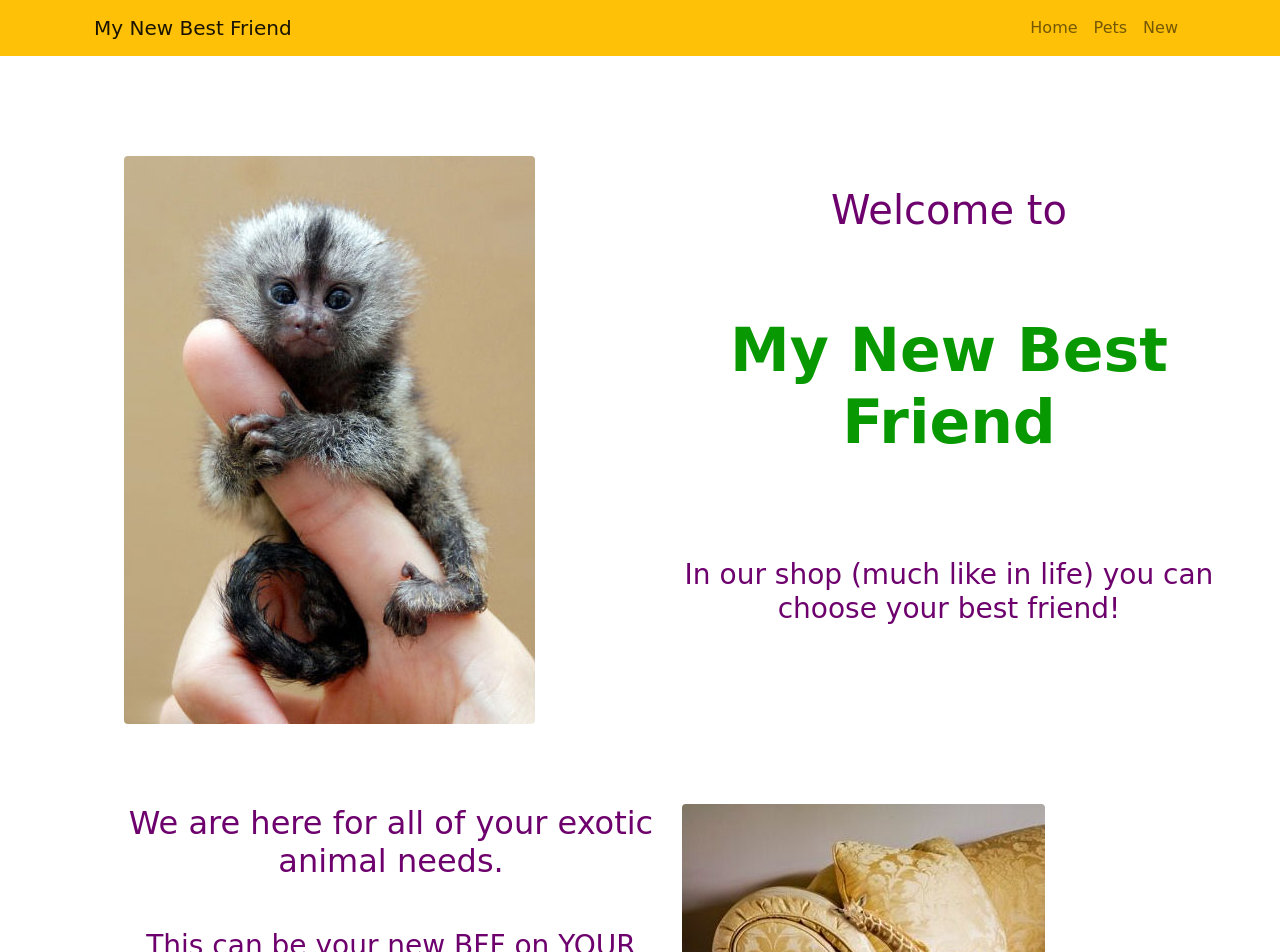
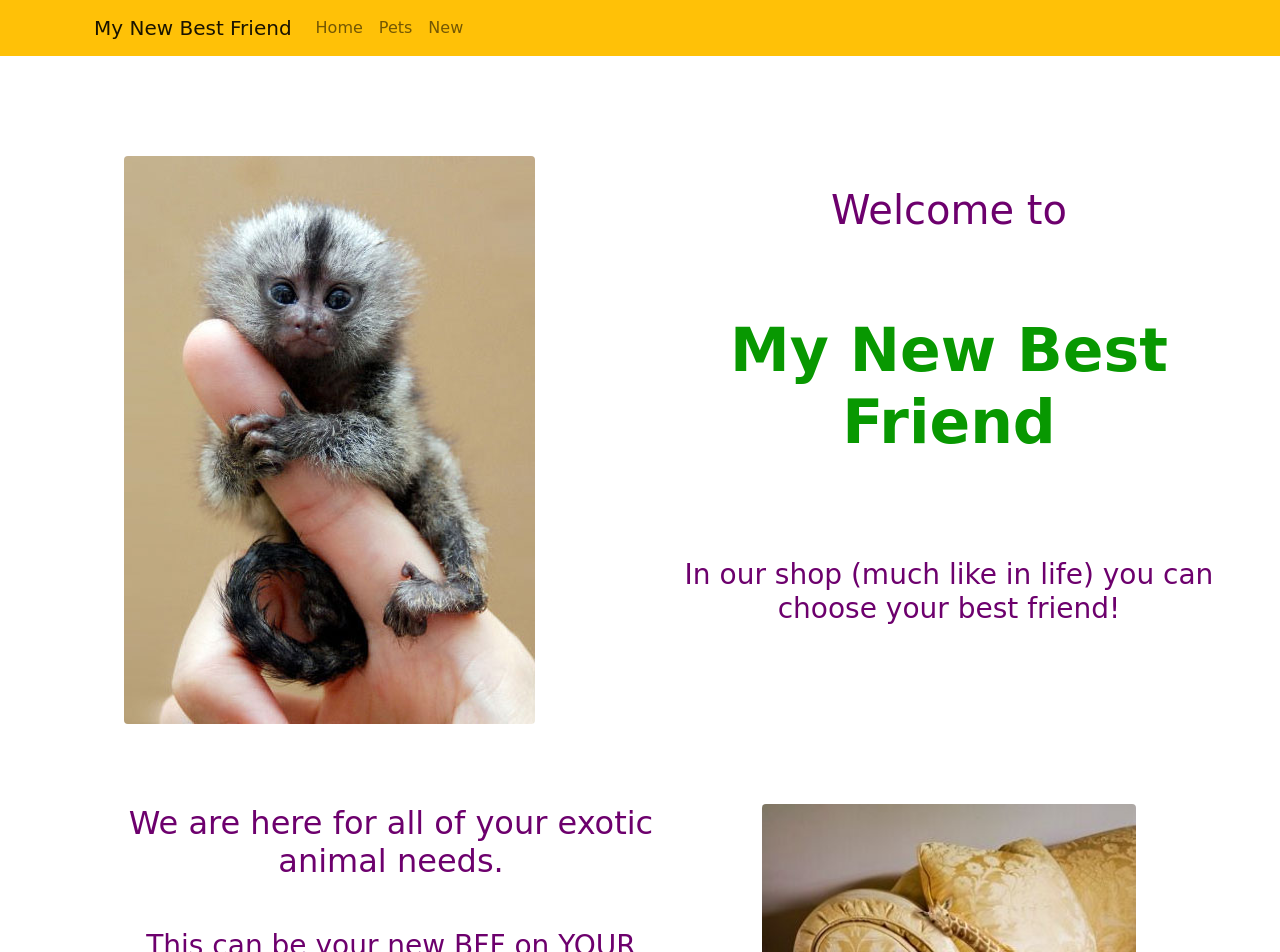
Before and after one commit to rayfinn55/Exotic-Animals-Store, a React (Create React App) app in the folder front-end/: page / in a window 1280 px wide. Shown: the top 952 px of the page. Built offline with nearby package versions, Linux system fonts and the light colour scheme.

Commit message:
Fixed Navbar dropdown responsiveness

```diff
--- a/front-end/src/Components/NavBar.js
+++ b/front-end/src/Components/NavBar.js
@@ -1,18 +1,27 @@
 import React from 'react';
 import { Link } from 'react-router-dom';
-import { Navbar, Container, Nav } from 'react-bootstrap';
+import { Navbar, Container, Row, Nav } from 'react-bootstrap';
 
 export default function NavBar() {
 
     return (
-        <Navbar className='h-10' bg='warning' expand='md'>
+        <Navbar as='div' bg='warning' expand='md'>
             <Container>
             <Navbar.Brand as={Link} to='/'>My New Best Friend</Navbar.Brand>
-                    <Nav>
+            <Navbar.Toggle aria-controls='basic-navbar-nav' />
+            <Navbar.Collapse id='basic-navbar-nav' >
+                <Nav className='ml-auto'>
+                    <Nav.Item>
                         <Nav.Link as={Link} to='/'>Home</Nav.Link>
+                    </Nav.Item>
+                    <Nav.Item>
                         <Nav.Link as={Link} to='/pets'>Pets</Nav.Link>
+                    </Nav.Item>
+                    <Nav.Item>
                         <Nav.Link as={Link} to='/pets/new'>New</Nav.Link>
-                    </Nav>
+                    </Nav.Item>
+                </Nav>
+            </Navbar.Collapse>
             </Container>
         </Navbar>
     )
--- a/front-end/src/Pages/Home.js
+++ b/front-end/src/Pages/Home.js
@@ -24,7 +24,7 @@ export default function Home() {
                         <h3 className='text-center'>This can be your new BFF on YOUR couch!</h3>
                     </Col>
                     <Col>
-                        <Image className='float-right' src={NewGiraffe} alt='Cute pocket giraffe' rounded fluid />
+                        <Image style={{display: 'block', width: '70%', marginLeft: 'auto', marginRight: 'auto'}} src={NewGiraffe} alt='Cute pocket giraffe' rounded fluid />
                     </Col>
                 </Row>
             </Container>
```
